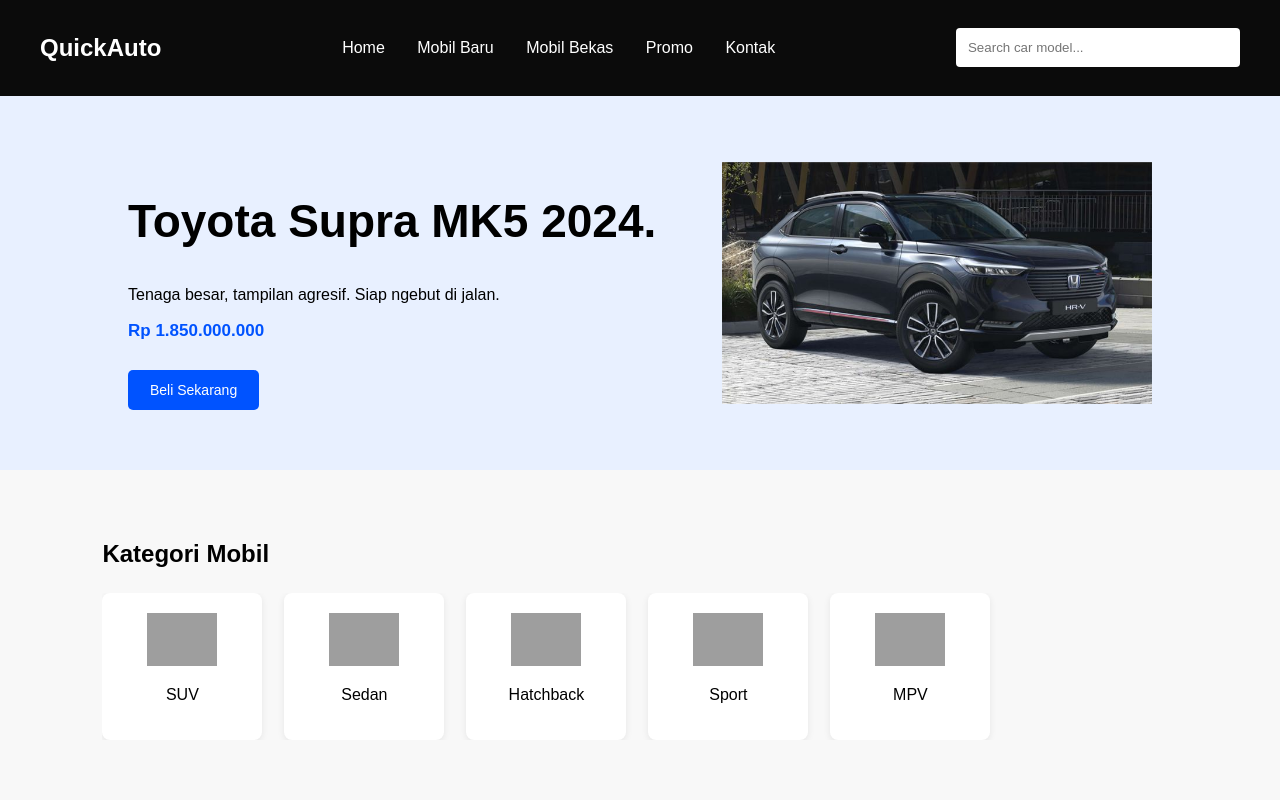
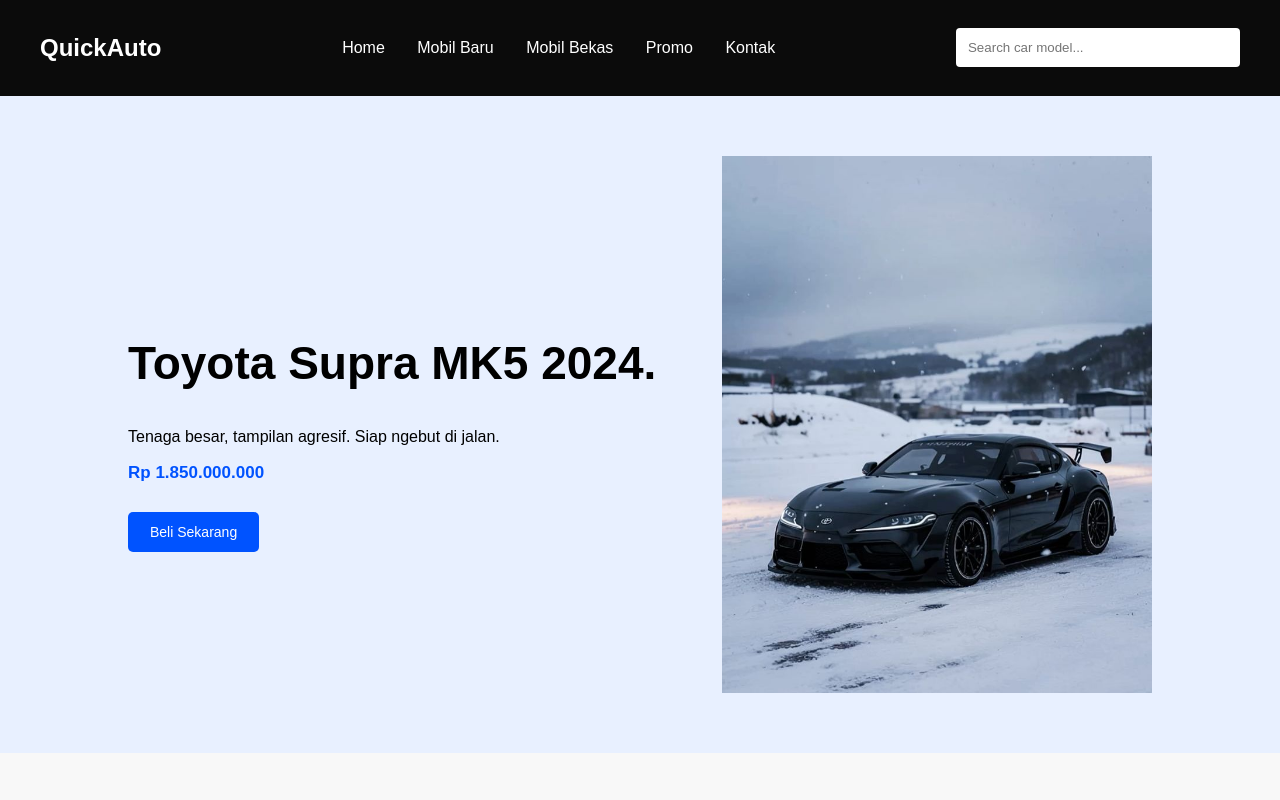
Before and after one commit to kerelbimagultom-lgtm/car-bimzzzzzz, a plain HTML site: page index.html in a window 1280 px wide. Shown: the top 800 px of the page. Drawn offline with Linux system fonts and the light colour scheme; grey boxes are pictures that could not be loaded.

Commit message:
Update index.html

```diff
--- a/index.html
+++ b/index.html
@@ -50,7 +50,7 @@
     <p class="price">Rp 1.850.000.000</p>
     <a class="btn primary" href="#">Beli Sekarang</a>
   </div>
-  <img src="img1.jpg" width="430" alt="">
+  <img src="img2.jpg" width="430" alt="">
 </section>
 
 <section class="categories">
```
